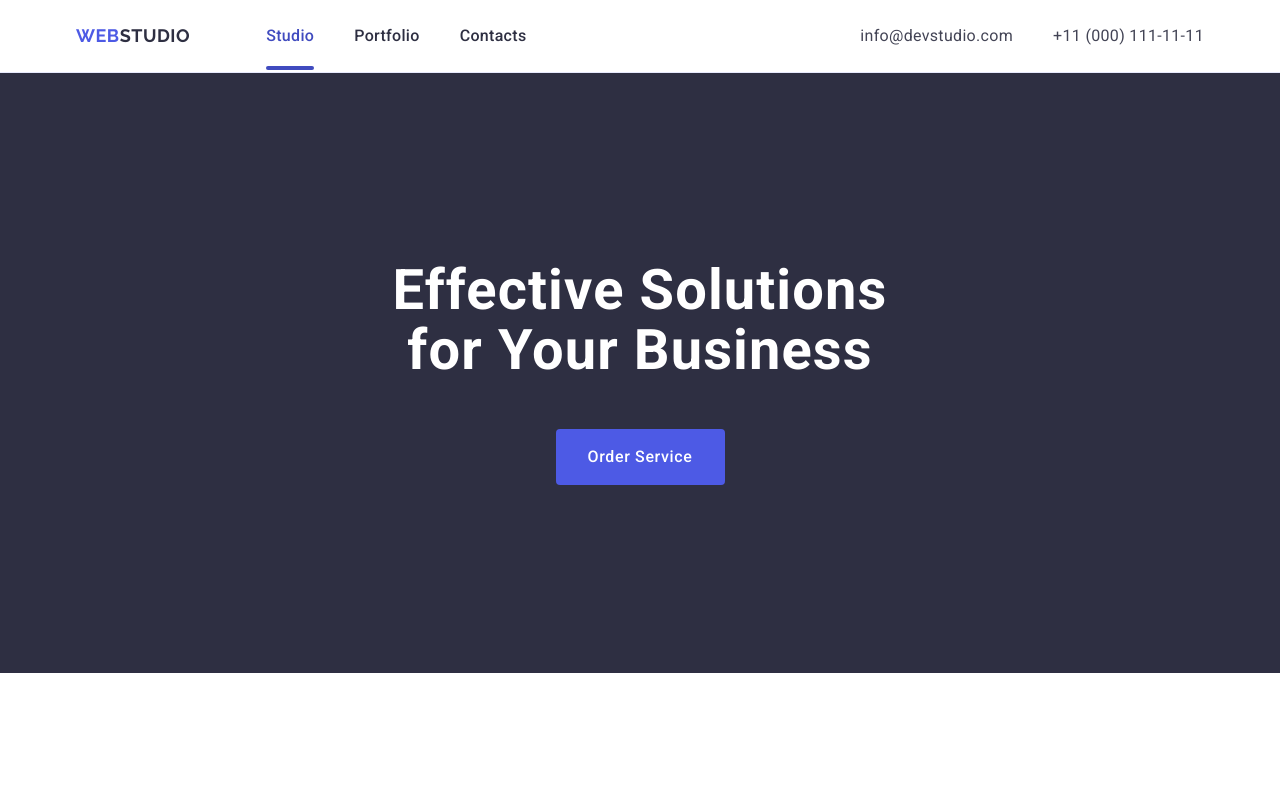
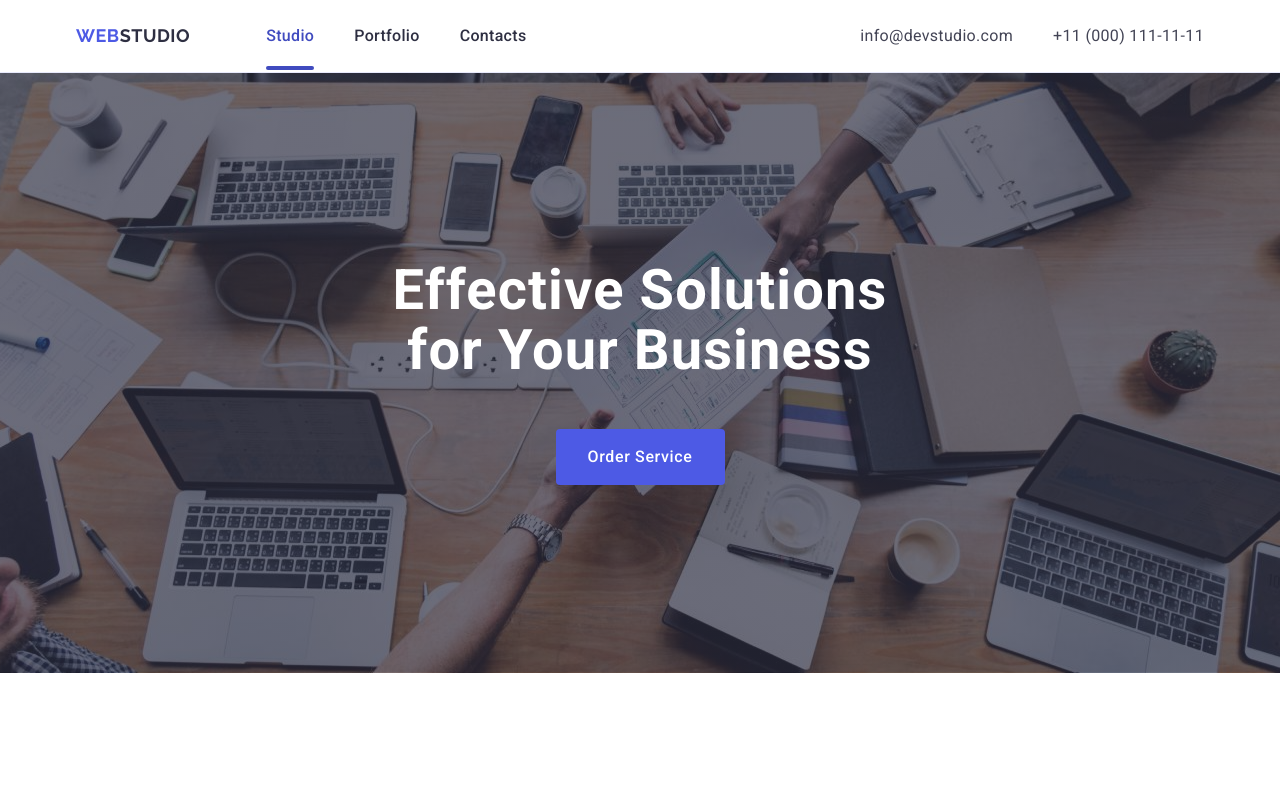
Before and after one commit to Piter30/goit-markup-hw-04, a plain HTML site: page index.html in a window 1280 px wide. Shown: the top 789 px of the page. Drawn offline with nearby package versions, Linux system fonts and the light colour scheme.

Commit message:
section-hero-image - add photo and transition to button

```diff
--- a/css/styles.css
+++ b/css/styles.css
@@ -191,7 +191,17 @@ body {
 
 .section-hero-image {
   background-color: var(--navy-blue);
-  padding: 188px 0;
+  padding: 188px 0px 188px;
+  background-image: linear-gradient(
+      rgba(46, 47, 66, 0.7),
+      rgba(46, 47, 66, 0.7)
+    ),
+    url(../images/office.jpg);
+  max-width: 1440px;
+  background-repeat: no-repeat;
+  background-position: center;
+  background-size: cover;
+  margin: 0 auto;
 }
 
 .section-hero-image-header {
@@ -219,6 +229,7 @@ body {
   border: none;
   border-radius: 4px;
   margin: auto;
+  transition: background-color 250ms cubic-bezier(0.4, 0, 0.2, 1);
 }
 
 .section-hero-image-button:hover {
```
Also changed, not shown: images/office.jpg (added).
